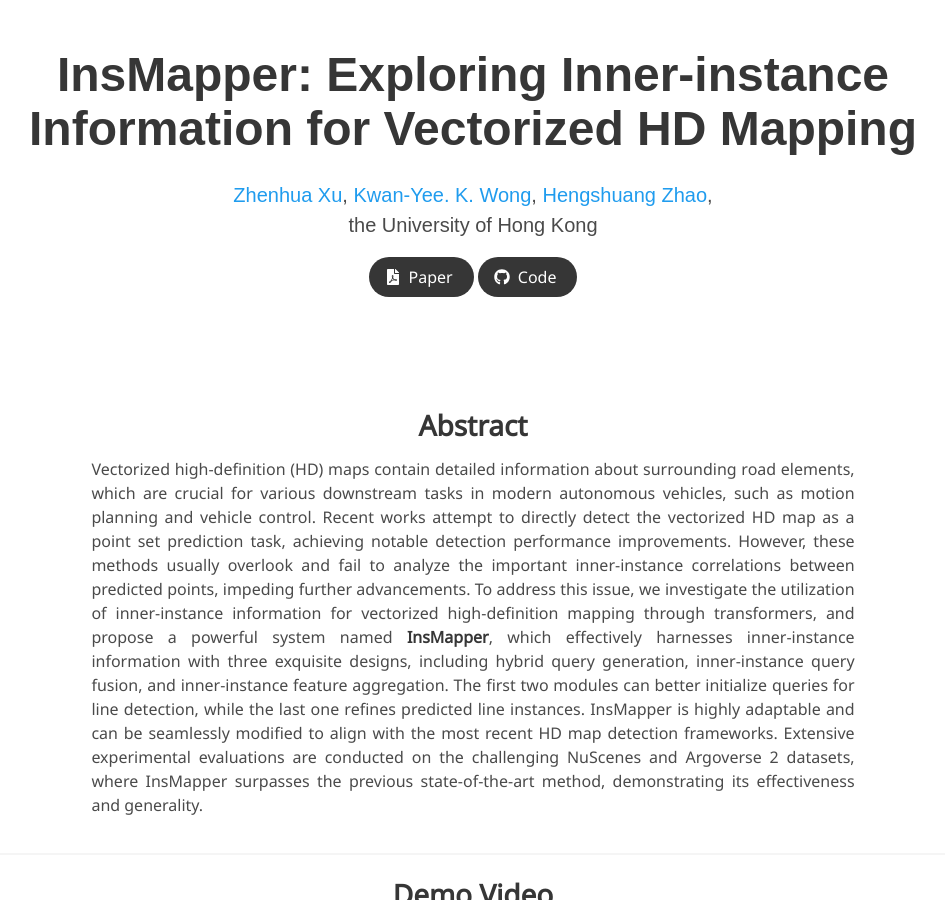
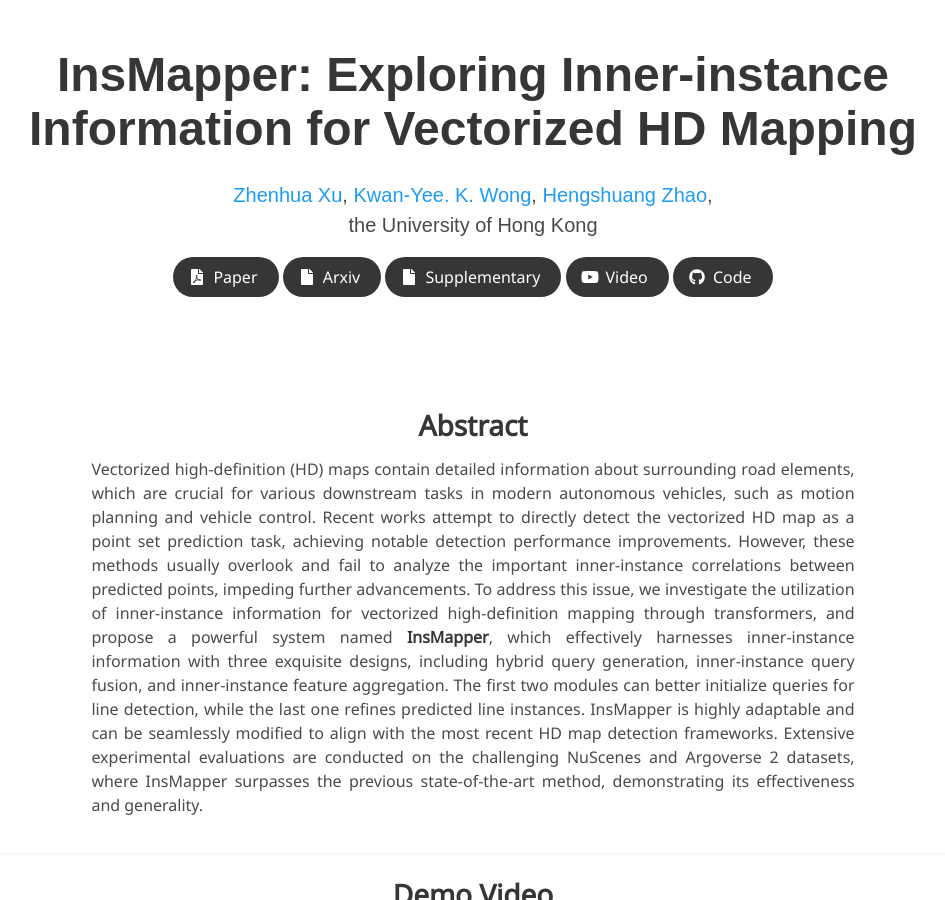
Before and after one commit to TonyXuQAQ/InsMapper, a Jekyll site: the page built from index.md, in a window 1280 px wide and 900 px high. Shown: the whole window, without its empty margins (167-1112 px from the left). Built offline with Jekyll 4.4.1, drawn with Linux system fonts in a browser that asks for light colours; some web fonts are replaced.

Commit message:
update supplementary

```diff
--- a/_layouts/project_page.html
+++ b/_layouts/project_page.html
@@ -57,6 +57,30 @@
                       <i class="fas fa-file-pdf"></i>
                   </span>
                   <span>Paper</span>
+                </a>
+              </span>
+              {% endif %}
+              <!-- Arxiv Link. -->
+              {% if page.arxiv %}
+              <span class="link-block">
+                <a href="{{ page.arxiv }}"
+                   class="external-link button is-normal is-rounded is-dark">
+                   <span class="icon">
+                    <i class="fas fa-file"></i>
+                </span>
+                  <span>Arxiv</span>
+                </a>
+              </span>
+              {% endif %}
+              <!-- Supp Link. -->
+              {% if page.supp %}
+              <span class="link-block">
+                <a href="{{ page.supp }}"
+                   class="external-link button is-normal is-rounded is-dark">
+                   <span class="icon">
+                    <i class="fas fa-file"></i>
+                </span>
+                  <span>Supplementary</span>
                 </a>
               </span>
               {% endif %}
--- a/index.md
+++ b/index.md
@@ -12,7 +12,11 @@ author3: Hengshuang Zhao
 author3link: https://hszhao.github.io/
 affiliations:
     the University of Hong Kong
-paper: https://arxiv.org/abs/2308.08543
+
+paper: ./pdf/InsMapper.pdf
+supp: ./pdf/InsMapper_supplementary.pdf
+arxiv: https://arxiv.org/abs/2308.08543
+video: https://youtu.be/MapB7TrNnLY
 code: https://github.com/TonyXuQAQ/InsMapper/tree/main
 ---
 
```
Also changed, not shown: 2 other files.
